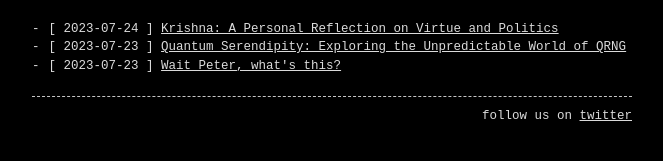
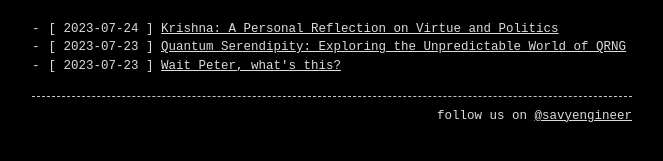
Before and after one commit to heysouravv/public, a Jekyll site: the page built from index.md, in a window 1280 px wide. Shown: the part 259-420 px from the top of the page, without its empty margins (308-971 px from the left). Built offline with Jekyll 4.4.1, drawn with Linux system fonts in a browser that asks for light colours.

Commit message:
mod _footer

```diff
--- a/_config.yml
+++ b/_config.yml
@@ -5,6 +5,6 @@ header_pages:
   - index.md
   - about.md
   - contact.md
-footer: 'follow us on <a href="https://twitter.com/">twitter</a>'
+footer: 'follow us on <a href="https://twitter.com/savyengineer">@savyengineer</a>'
 plugins:
   - jekyll-seo-tag
```
